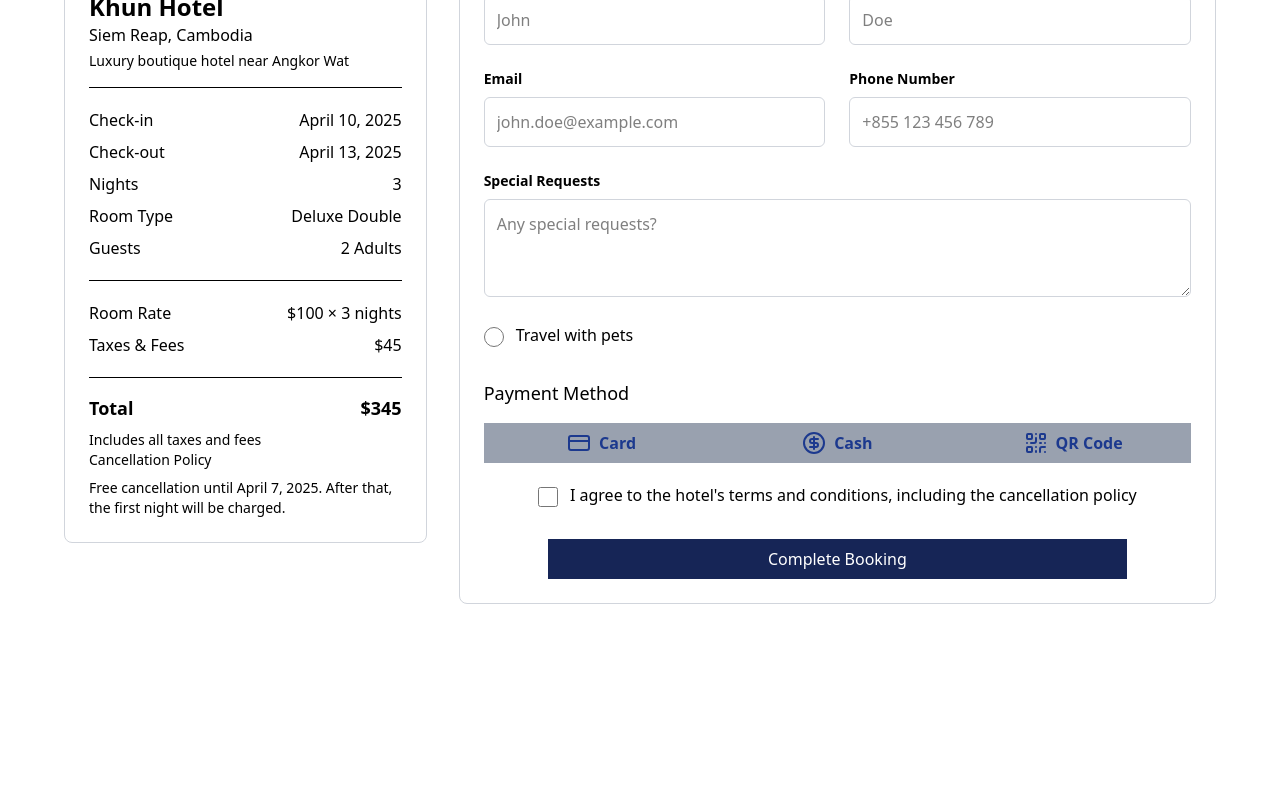
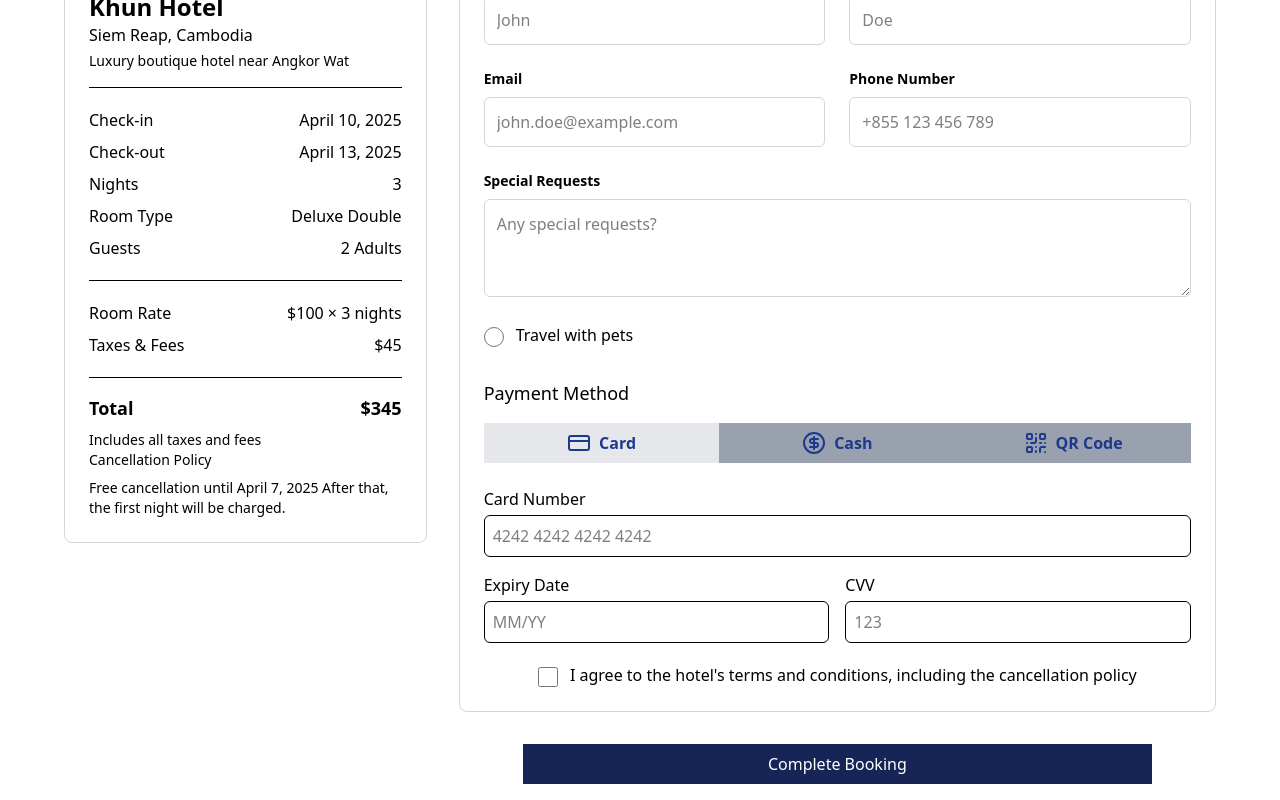
Before and after one commit to gitmeas02/Booking_IP, a Vue app in the folder frontend/: page / in a window 1280 px wide. Shown: the part 700-1500 px from the top of the page. Before the commit the page ends 1320 px from the top, so only its background shows below. Built offline with nearby package versions, Linux system fonts and the light colour scheme.

Commit message:
update component bookingsummary , forminfo and test router

```diff
--- a/frontend/src/components/BookingSummary.vue
+++ b/frontend/src/components/BookingSummary.vue
@@ -6,113 +6,97 @@
       <div class="p-6">
         <div class="space-y-4">
           <div>
-            <h3 class="font-bold text-2xl ">Khun Hotel</h3>
-            <p class="text-muted-foreground">Siem Reap, Cambodia</p>
-            <p class="text-sm mt-1">Luxury boutique hotel near Angkor Wat</p>
+            <h3 class="font-bold text-2xl ">{{ hotelName}}</h3>
+            <p class="text-muted-foreground">{{ location }}</p>
+            <p class="text-sm mt-1">{{ near }}</p>
           </div>
 
           <div class="border-t pt-4">
             <div class="flex justify-between py-1">
               <span>Check-in</span>
-              <span class="font-medium">April 10, 2025</span>
+              <span class="font-medium">{{formatDate(checkin)}}</span>
             </div>
             <div class="flex justify-between py-1">
               <span>Check-out</span>
-              <span class="font-medium">April 13, 2025</span>
+              <span class="font-medium">{{formatDate(checkout)}}</span>
             </div>
             <div class="flex justify-between py-1">
               <span>Nights</span>
-              <span class="font-medium">3</span>
+              <span class="font-medium">{{ nights }}</span>
             </div>
             <div class="flex justify-between py-1">
               <span>Room Type</span>
-              <span class="font-medium">Deluxe Double</span>
+              <span class="font-medium">{{ roomType }}</span>
             </div>
             <div class="flex justify-between py-1">
               <span>Guests</span>
-              <span class="font-medium">2 Adults</span>
+              <span class="font-medium"><span>{{ guest}}</span> Adults</span>
             </div>
           </div>
 
           <div class="border-t pt-4">
             <div class="flex justify-between py-1">
               <span>Room Rate</span>
-              <span>$100 × 3 nights</span>
+              <span>${{roomRate}}  × {{nights}} nights</span>
             </div>
             <div class="flex justify-between py-1">
               <span>Taxes & Fees</span>
-              <span>$45</span>
+              <span>${{ taxes }}</span>
             </div>
           </div>
 
           <div class="border-t pt-4">
             <div class="flex justify-between font-bold text-lg">
               <span>Total</span>
-              <span>$345</span>
+              <span>${{ total }}</span>
             </div>
             <p class="text-sm text-muted-foreground mt-2">Includes all taxes and fees</p>
           </div>
         </div>
         <div class="text-sm space-y-2">
           <p class="font-medium">Cancellation Policy</p>
-          <p>Free cancellation until April 7, 2025. After that, the first night will be charged.</p>
+          <p>Free cancellation until <span>{{formatDate(cancellation) }}</span> After that, the first night will be charged.</p>
         </div>
       </div>
     </div>
 </template>
 
 <script>
-import { ref } from 'vue';
+import { ref, computed } from 'vue';
 
 export default {
+   props:{
+    hotelName:String,
+    location:String,
+    near:String,
+    checkin:Date,
+    checkout:Date,
+    roomType:String,
+    guest:Number,
+    nights:Number,
+    roomRate:{
+      type: Number,
+      default:0.0
+    },
+    taxes:Number,
+    cancellation:Date
+   },
+   setup(props) {
+    const formatDate = (date) =>
+      date
+        ? new Date(date).toLocaleDateString('en-US', {
+            month: 'long',
+            day: 'numeric',
+            year: 'numeric',
+          })
+        : '';
 
-  setup() {
-    const form = ref({
-      firstName: '',
-      lastName: '',
-      email: '',
-      phone: '',
-      specialRequests: '',
-      terms: false,
-    });
-
-    const errors = ref({});
-
-    const validate = () => {
-      errors.value = {};
-
-      if (!form.value.firstName) {
-        errors.value.firstName = 'First name is required';
-      }
-      if (!form.value.lastName) {
-        errors.value.lastName = 'Last name is required';
-      }
-      if (!form.value.email) {
-        errors.value.email = 'Email is required';
-      } else if (!/\S+@\S+\.\S+/.test(form.value.email)) {
-        errors.value.email = 'Invalid email';
-      }
-      if (!form.value.phone) {
-        errors.value.phone = 'Phone number is required';
-      }
-      if (!form.value.terms) {
-        errors.value.terms = 'You must accept the terms';
-      }
-
-      return Object.keys(errors.value).length === 0;
-    };
-
-    const onSubmit = () => {
-      if (validate()) {
-        console.log('Form submitted:', form.value);
-      }
-    };
+    const total = computed(() => (props.roomRate * props.nights) + props.taxes);
 
     return {
-      form,
-      errors,
-      onSubmit,
+      formatDate ,
+      total
     };
-  },
+  }
 };
 </script>
--- a/frontend/src/components/FormInfo.vue
+++ b/frontend/src/components/FormInfo.vue
@@ -1,5 +1,6 @@
 <script setup>
 import { ref } from "vue";
+import { CreditCard,CircleDollarSign,QrCode } from 'lucide-vue-next';
 
 // Define reactive variables for form inputs
 const firstName = ref("");
@@ -7,16 +8,25 @@ const lastName = ref("");
 const email = ref("");
 const phoneNumber = ref("");
 const specialRequests = ref("");
-const selectedPayment = ref("");
+const selectedPayment = ref("card");
 const cardNumber = ref("");
 const expiryDate = ref("");
 const cvv = ref("");
 const agreeToTerms = ref(false);
-import { QrCode } from 'lucide-vue-next';
-import { CreditCard } from 'lucide-vue-next';
-// import { Landmark } from 'lucide-vue-next';
-import { CircleDollarSign } from 'lucide-vue-next';
-
+const pets=ref("")
+defineExpose({
+  firstName,
+  lastName,
+  email,
+  phoneNumber,
+  specialRequests,
+  selectedPayment,
+  cardNumber,
+  expiryDate,
+  cvv,
+  agreeToTerms,
+  pets
+});
 
 </script>
 
@@ -29,35 +39,35 @@ import { CircleDollarSign } from 'lucide-vue-next';
       <!-- First Name -->
       <div>
         <label class="block text-sm font-semibold mb-2">First Name</label>
-        <input type="text" placeholder="John" class="w-full border border-gray-300 rounded-md p-3 focus:outline-none focus:ring-2 focus:ring-blue-500" />
+        <input type="text" placeholder="John" v-model="firstName" class="w-full border border-gray-300 rounded-md p-3 focus:outline-none focus:ring-2 focus:ring-blue-500" />
       </div>
 
       <!-- Last Name -->
       <div>
         <label class="block text-sm font-semibold mb-2">Last Name</label>
-        <input type="text" placeholder="Doe" class="w-full border border-gray-300 rounded-md p-3 focus:outline-none focus:ring-2 focus:ring-blue-500" />
+        <input type="text" placeholder="Doe" v-model="lastName" class="w-full border border-gray-300 rounded-md p-3 focus:outline-none focus:ring-2 focus:ring-blue-500" />
       </div>
 
       <!-- Email -->
       <div>
         <label class="block text-sm font-semibold mb-2">Email</label>
-        <input type="email" placeholder="john.doe@example.com" class="w-full border border-gray-300 rounded-md p-3 focus:outline-none focus:ring-2 focus:ring-blue-500" />
+        <input type="email" placeholder="john.doe@example.com" v-model="email" class="w-full border border-gray-300 rounded-md p-3 focus:outline-none focus:ring-2 focus:ring-blue-500" />
       </div>
 
       <!-- Phone Number -->
       <div>
         <label class="block text-sm font-semibold mb-2">Phone Number</label>
-        <input type="tel" placeholder="+855 123 456 789" class="w-full border border-gray-300 rounded-md p-3 focus:outline-none focus:ring-2 focus:ring-blue-500" />
+        <input type="tel" placeholder="+855 123 456 789" v-model="phoneNumber" class="w-full border border-gray-300 rounded-md p-3 focus:outline-none focus:ring-2 focus:ring-blue-500" />
       </div>
     </div>
 
     <!-- Special Requests -->
     <div>
       <label class="block text-sm font-semibold mb-2">Special Requests</label>
-      <textarea placeholder="Any special requests?" rows="3" class="w-full border border-gray-300 rounded-md p-3 focus:outline-none focus:ring-2 focus:ring-blue-500"></textarea>
+      <textarea v-model="specialRequests" placeholder="Any special requests?" rows="3" class="w-full border border-gray-300 rounded-md p-3 focus:outline-none focus:ring-2 focus:ring-blue-500"></textarea>
     </div>
    <div class="flex flex-row items-start space-x-3 justify-start space-y-0 mt-6">
-    <input type="radio" name="" id="" style="accent-color: oklch(28.2% 0.091 267.935); color: white; width: 20px; height: 20px;">
+    <input type="radio" v-model="pets" name="" id="" style="accent-color: oklch(28.2% 0.091 267.935); color: white; width: 20px; height: 20px;">
     <p class="space-y-1 leading-none">
       Travel with pets</p>
    </div>
@@ -94,16 +104,16 @@ import { CircleDollarSign } from 'lucide-vue-next';
     <div v-if="selectedPayment === 'card'" class="space-y-4">
       <div>
         <label class="block font-medium mb-1">Card Number</label>
-        <input type="text" class="w-full border p-2 rounded-md" placeholder="4242 4242 4242 4242" />
+        <input type="text" v-model="cardNumber" class="w-full border p-2 rounded-md" placeholder="4242 4242 4242 4242" />
       </div>
       <div class="grid grid-cols-2 gap-4">
         <div>
           <label class="block font-medium mb-1">Expiry Date</label>
-          <input type="text" class="w-full border p-2 rounded-md" placeholder="MM/YY" />
+          <input type="text" v-model="expiryDate" class="w-full border p-2 rounded-md" placeholder="MM/YY" />
         </div>
         <div>
           <label class="block font-medium mb-1">CVV</label>
-          <input type="text" class="w-full border p-2 rounded-md" placeholder="123" />
+          <input type="text" v-model="cvv" class="w-full border p-2 rounded-md" placeholder="123" />
         </div>
       </div>
     </div>
@@ -145,9 +155,7 @@ import { CircleDollarSign } from 'lucide-vue-next';
       policy
       </div>
     </div>
-   <div class="mr-16 ml-16 mt-8">
-    <button type="submit" class="w-full btn bg-blue-950 p-2 text-white ">Complete Booking</button>
-   </div>
+
   </div>
 </div>
 
--- a/frontend/src/views/Checkout.vue
+++ b/frontend/src/views/Checkout.vue
@@ -78,26 +78,90 @@
     class="grid responsive-grid mt-8 mb-4 mx-4 md:mx-16 items-start grid-cols-1 md:grid-cols-3 gap-8"
   >
     <div class="min-w-[300px] w-full">
-      <BookingSummary />
+      <BookingSummary
+      :hotelName="bookingDetails.hotelName"
+                      :location="bookingDetails.location"
+                      :near="bookingDetails.near"
+                      :checkin="bookingDetails.checkin"
+                      :checkout="bookingDetails.checkout"
+                      :roomType="bookingDetails.roomType"
+                      :guest="bookingDetails.guest"
+                      :nights="bookingDetails.nights"
+                      :roomRate="bookingDetails.roomRate"
+                      :taxes="bookingDetails.taxes"
+                      :cancellation="bookingDetails.cancellation"
+      />
     </div>
     <div class="md:col-span-2">
-      <FormInfo />
+      <FormInfo  ref="formInfoRef"/>
+      <div class="mr-16 ml-16 mt-8">
+    <button
+    type="button"
+    @click="submitForm"  class="w-full btn bg-blue-950 p-2 text-white ">Complete Booking</button>
+   </div>
     </div>
+
   </div>
+
 </template>
-<script>
+<script setup>
 import FormInfo from "@/components/FormInfo.vue";
 import BookingSummary from "@/components/BookingSummary.vue";
 import { MapPin, Shield, Bed } from "lucide-vue-next";
-export default {
-  name: "Checkout",
-  components: {
-    BookingSummary,
-    FormInfo,
-    Bed,
-    MapPin,
-    Shield,
-  },
+import { ref } from "vue";
+
+  const formInfoRef = ref(null);
+  const bookingDetails = {
+  hotelName: "Khun Hotel",
+  location: "Siem Reap, Cambodia",
+  near: "Luxury boutique hotel near Angkor Wat",
+  checkin: new Date("2025-04-10"),
+  checkout: new Date("2025-04-13"),
+  roomType: "Deluxe Double",
+  guest: 2,
+  nights: 3,
+  roomRate: 100,
+  taxes: 45,
+  cancellation: new Date("2025-04-07"),
 };
+  const submitForm=()=>{
+    const bookingSummaryData = {
+    hotelName: bookingDetails.hotelName,
+    location: bookingDetails.location,
+    near: bookingDetails.near,
+    checkin: bookingDetails.checkin,
+    checkout: bookingDetails.checkout,
+    roomType: bookingDetails.roomType,
+    guest: bookingDetails.guest,
+    nights: bookingDetails.nights,
+    roomRate: bookingDetails.roomRate,
+    taxes: bookingDetails.taxes,
+    cancellation: bookingDetails.cancellation,
+  };
+  const formInfoData = {
+    firstName: formInfoRef.value.firstName,
+    lastName: formInfoRef.value.lastName,
+    email: formInfoRef.value.email,
+    phoneNumber: formInfoRef.value.phoneNumber,
+    specialRequests: formInfoRef.value.specialRequests,
+    selectedPayment: formInfoRef.value.selectedPayment,
+    cardNumber: formInfoRef.value.cardNumber,
+    expiryDate: formInfoRef.value.expiryDate,
+    cvv: formInfoRef.value.cvv,
+    agreeToTerms: formInfoRef.value.agreeToTerms,
+  };
+  if (formInfoData.agreeToTerms) {
+    // Combine both form data and booking summary data
+    const completeData = {
+      ...bookingSummaryData,
+      ...formInfoData,
+    };
+    console.log("✅ All Booking + Form Data:",completeData)
+  } else {
+    console.log("User did not agree to the terms.");
+  }
+}
+
+
 </script>
 <style scoped></style>
```
Also changed, not shown: frontend/src/router/index.js (+8 -1 lines).
